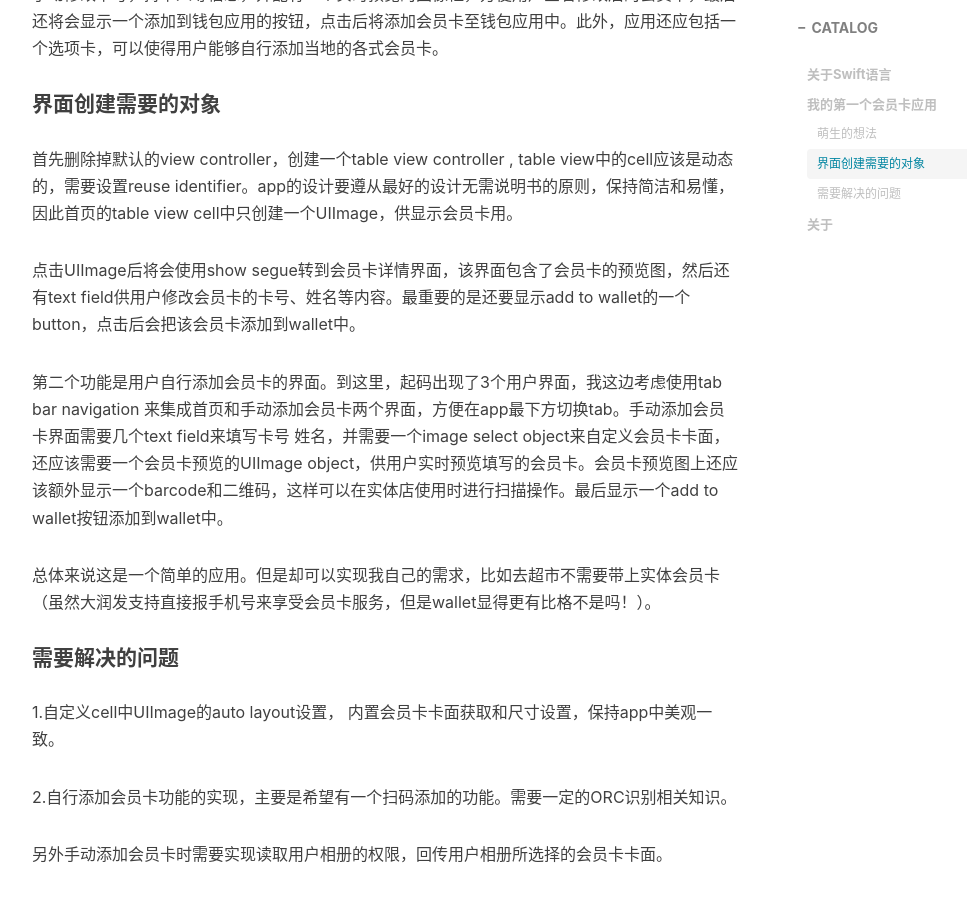
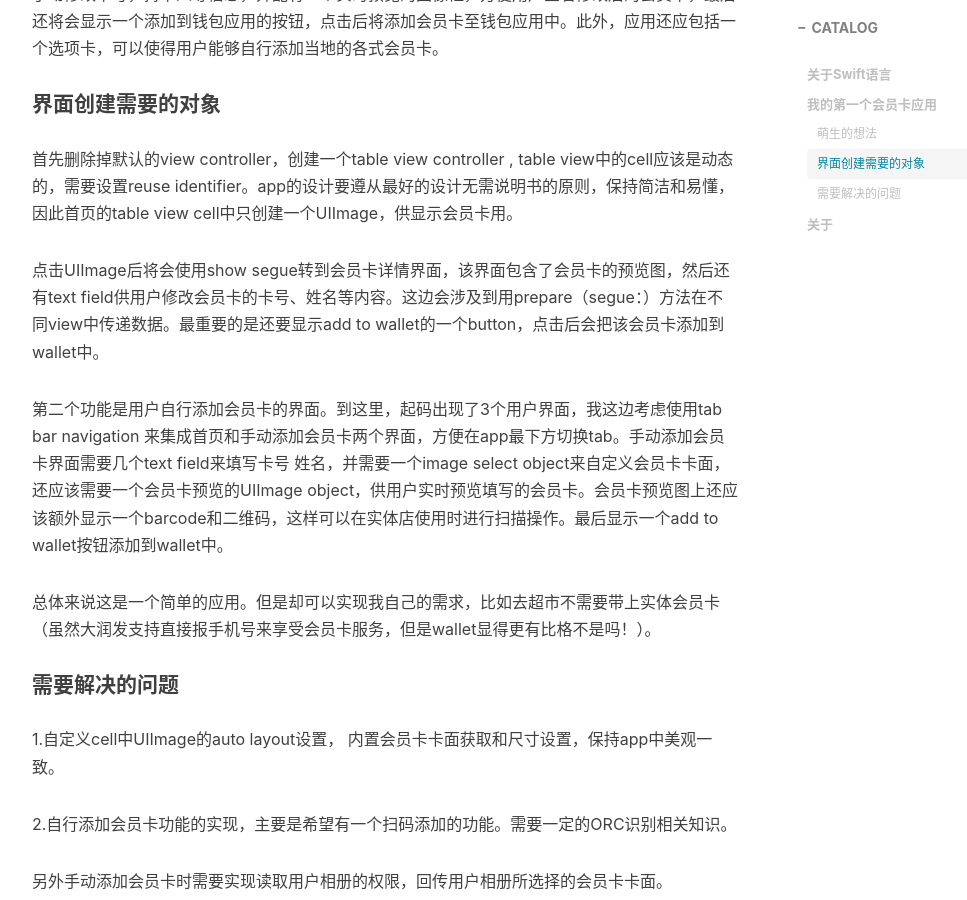
Before and after one commit to iamtaoli/iamtaoli.github.io, a Jekyll site: the page built from _posts/2019-09-01-我的第一个iPhone应用.md, in a window 1280 px wide and 900 px high, scrolled down 1250 px. Shown: the whole window, without its empty margins (233-1200 px from the left). Built offline with Jekyll 4.4.1, drawn with Linux system fonts in a browser that asks for light colours; nearby versions of some CDN libraries; comment, search, counter and statistics services are not loaded.

Commit message:
Update 2019-09-01-我的第一个iPhone应用.md

```diff
--- a/_posts/2019-09-01-我的第一个iPhone应用.md
+++ b/_posts/2019-09-01-我的第一个iPhone应用.md
@@ -31,7 +31,7 @@ tags:
 
   首先删除掉默认的view controller，创建一个table view controller , table view中的cell应该是动态的，需要设置reuse identifier。app的设计要遵从最好的设计无需说明书的原则，保持简洁和易懂，因此首页的table view cell中只创建一个UIImage，供显示会员卡用。
 
- 点击UIImage后将会使用show segue转到会员卡详情界面，该界面包含了会员卡的预览图，然后还有text field供用户修改会员卡的卡号、姓名等内容。最重要的是还要显示add to wallet的一个button，点击后会把该会员卡添加到wallet中。
+ 点击UIImage后将会使用show segue转到会员卡详情界面，该界面包含了会员卡的预览图，然后还有text field供用户修改会员卡的卡号、姓名等内容。这边会涉及到用prepare（segue：）方法在不同view中传递数据。最重要的是还要显示add to wallet的一个button，点击后会把该会员卡添加到wallet中。
 
  第二个功能是用户自行添加会员卡的界面。到这里，起码出现了3个用户界面，我这边考虑使用tab bar navigation 来集成首页和手动添加会员卡两个界面，方便在app最下方切换tab。手动添加会员卡界面需要几个text field来填写卡号 姓名，并需要一个image select object来自定义会员卡卡面，还应该需要一个会员卡预览的UIImage object，供用户实时预览填写的会员卡。会员卡预览图上还应该额外显示一个barcode和二维码，这样可以在实体店使用时进行扫描操作。最后显示一个add to wallet按钮添加到wallet中。
 
```
